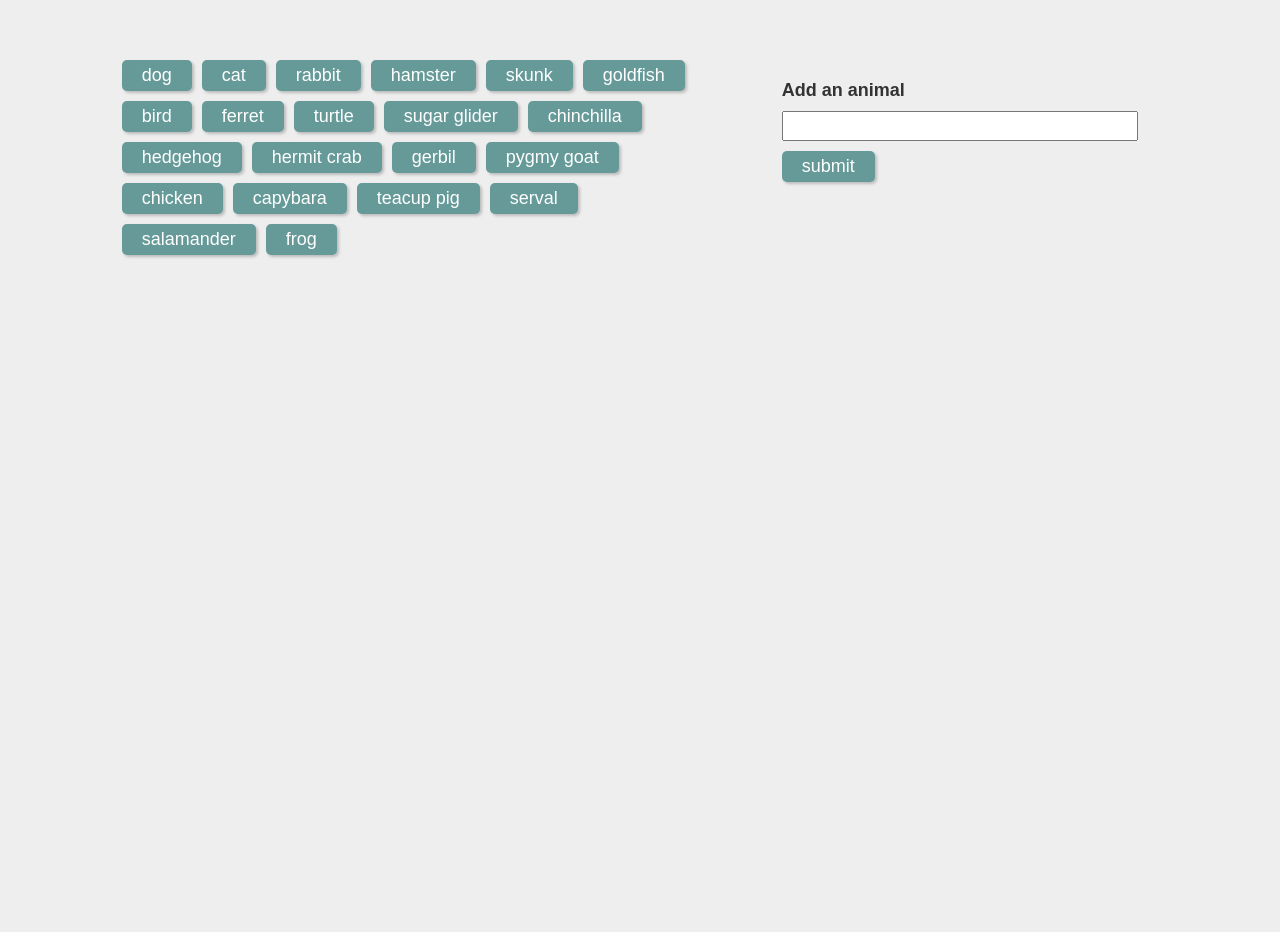
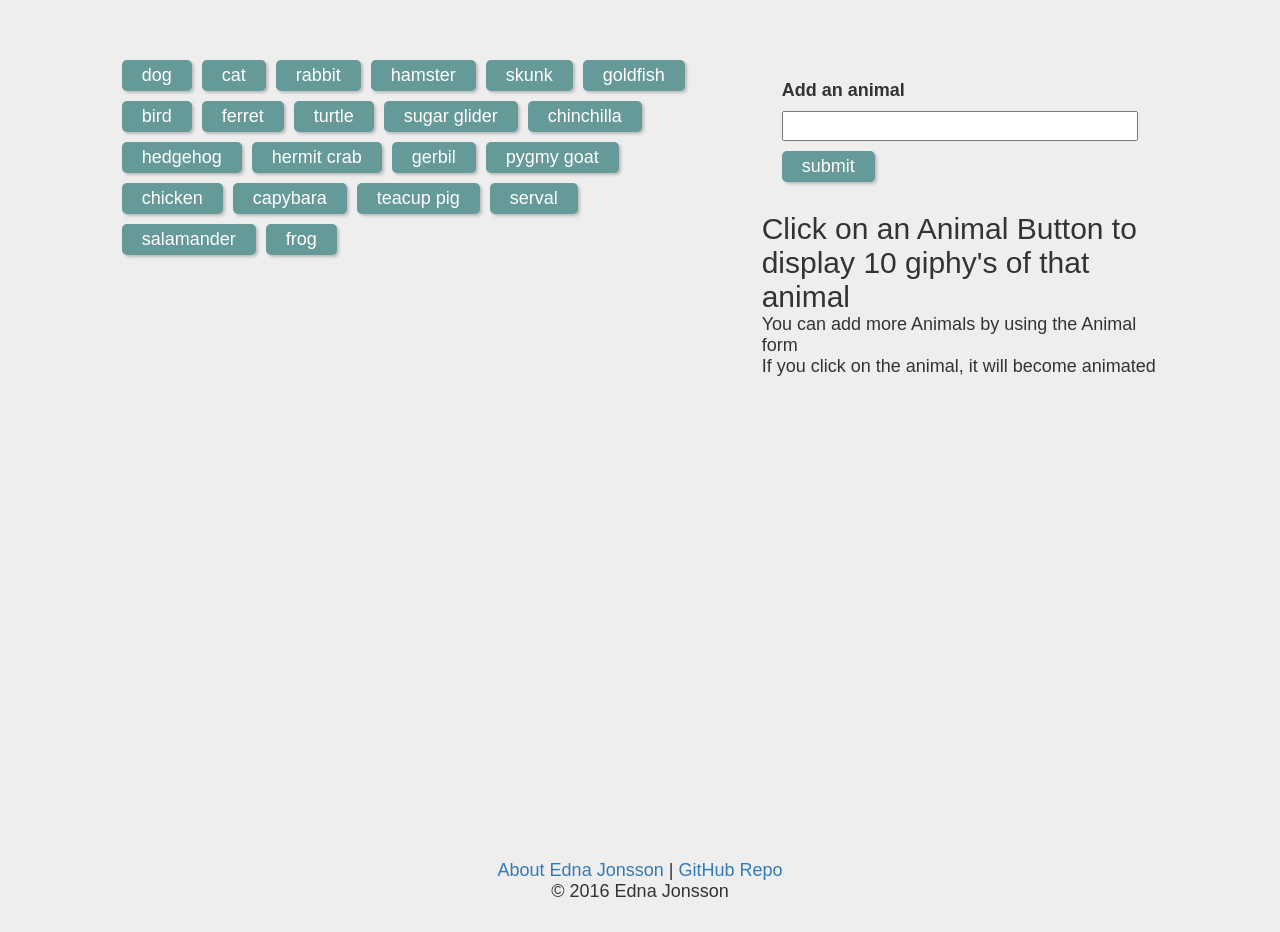
Before and after one commit to Ednas/animal-gifapi, a PHP site: page / in a window 1280 px wide. Before the commit the page ends 258 px from the top, so only its background shows below. Run offline with PHP 8.4, Linux system fonts and the light colour scheme; some libraries are stand-ins or nearby versions.

Commit message:
Added footer, styled footer, added description and directions for users

```diff
--- a/assets/css/style.css
+++ b/assets/css/style.css
@@ -1,19 +1,32 @@
+* {
+  margin: 0;
+}
+
+html,
 body {
   font: 18px arial, sans-serif;
   background: #eee;
+  height: 100%;
+}
+
+h2 {
+  font-size: 30px;
 }
 
 .clear {
   padding: 30px;
 }
+
 #animals {
   width: 70%;
 }
+
 .animal-item {
   float: left;
   display: inline-grid;
   padding: 10px;
 }
+
 form {
   padding: 20px;
 }
@@ -23,12 +36,14 @@ label {
   font-weight: 700;
   margin-bottom: 10px;
 }
+
 input[type="text"] {
   width: 100%;
   margin-bottom: 10px;
   height: 30px;
   font-size: 18px;
 }
+
 button,
 input[type="submit"] {
   background: #659A98;
@@ -41,13 +56,29 @@ input[type="submit"] {
   cursor: pointer;
   box-shadow: 2px 2px 3px #bbb;
 }
+
 button:hover,
 input[type="submit"]:hover {
   background: #334E4D;
 }
+
 button.active {
   background: #334E4D;
 }
+
 img {
   vertical-align: middle;
 }
+
+.wrapper {
+  min-height: 100%;
+  height: auto !important;
+  height: 100%;
+  margin: 0 auto -4em;
+}
+
+.footer,
+.push {
+  height: 4em;
+  text-align: center;
+}
--- a/index.html
+++ b/index.html
@@ -18,6 +18,7 @@
 <div class="clear"></div>
 
 <body>
+  <div class="wrapper">
     <div class="col-md-1"></div>
     <div class="col-md-6">
       <div id=animalButtons>
@@ -30,6 +31,9 @@
         <input type="text" id=animalInput></input>
         <input id="addAnimal" type="submit" value="submit"></input>
       </form>
+      <h2>Click on an Animal Button to display 10 giphy's of that animal</h2>
+      <p>You can add more Animals by using the Animal form</p>
+      <p>If you click on the animal, it will become animated</p>
     </div>
     <div class="col-md-1"></div>
     <div class="col-md-12">
@@ -38,8 +42,15 @@
         <div id=animals>
         </div>
       </div>
-
-
+    </div>
+  </div>
+  <div class="push"></div>
+  <footer class="footer">
+    <div class="container">
+      <p><a href="http://www.edna.tech">About Edna Jonsson</a> | <a href="https://github.com/Ednas/animal-gifapi">GitHub Repo</a>
+        <br> &copy; 2016 Edna Jonsson</p>
+    </div>
+  </footer>
   </div>
   <!--jQuery-->
   <script type="text/javascript" src="https://code.jquery.com/jquery-2.2.0.js"></script>
```
Lines whose indentation alone changed are shown as unchanged.
